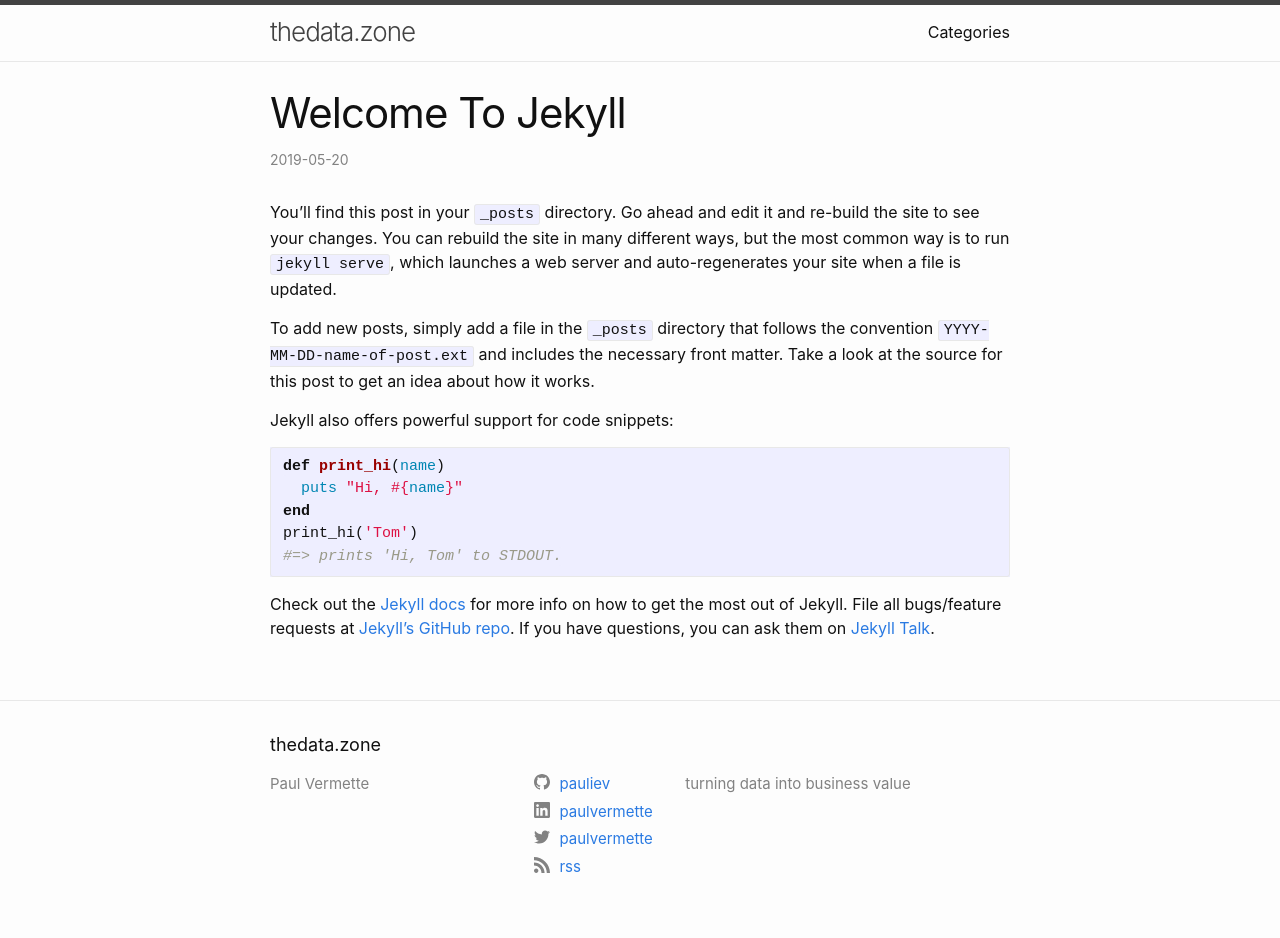
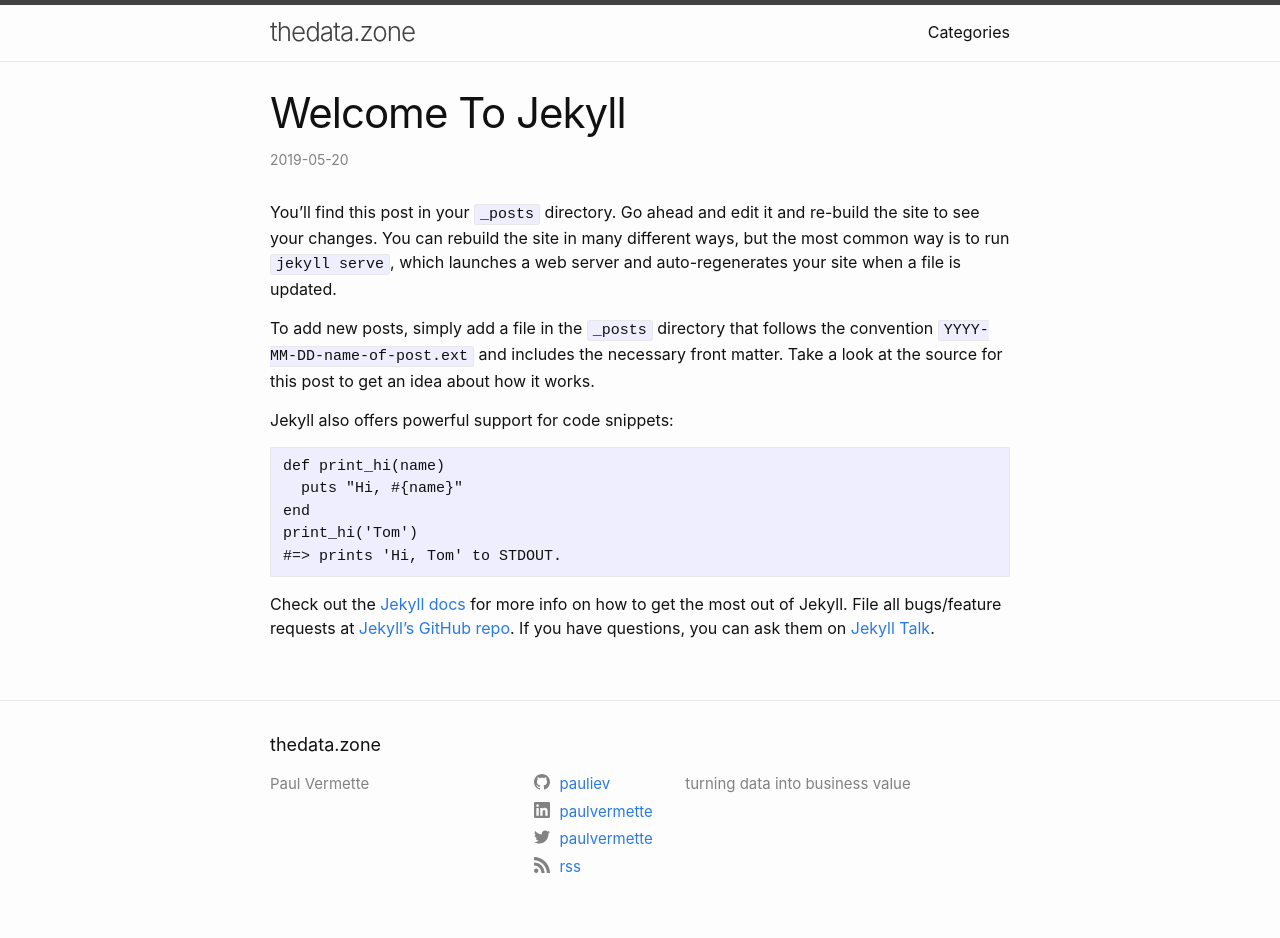
Before and after one commit to pauliev/pauliev.github.io, a Jekyll site: the page built from _posts/2019-05-20-welcome-to-jekyll.md, in a window 1280 px wide. Built offline with Jekyll 4.4.1, drawn with Linux system fonts in a browser that asks for light colours.

Commit message:
Update 2019-05-20-welcome-to-jekyll.md

````diff
--- a/_posts/2019-05-20-welcome-to-jekyll.md
+++ b/_posts/2019-05-20-welcome-to-jekyll.md
@@ -11,7 +11,7 @@ To add new posts, simply add a file in the `_posts` directory that follows the c
 
 Jekyll also offers powerful support for code snippets:
 
-```ruby
+```
 def print_hi(name)
   puts "Hi, #{name}"
 end
````
